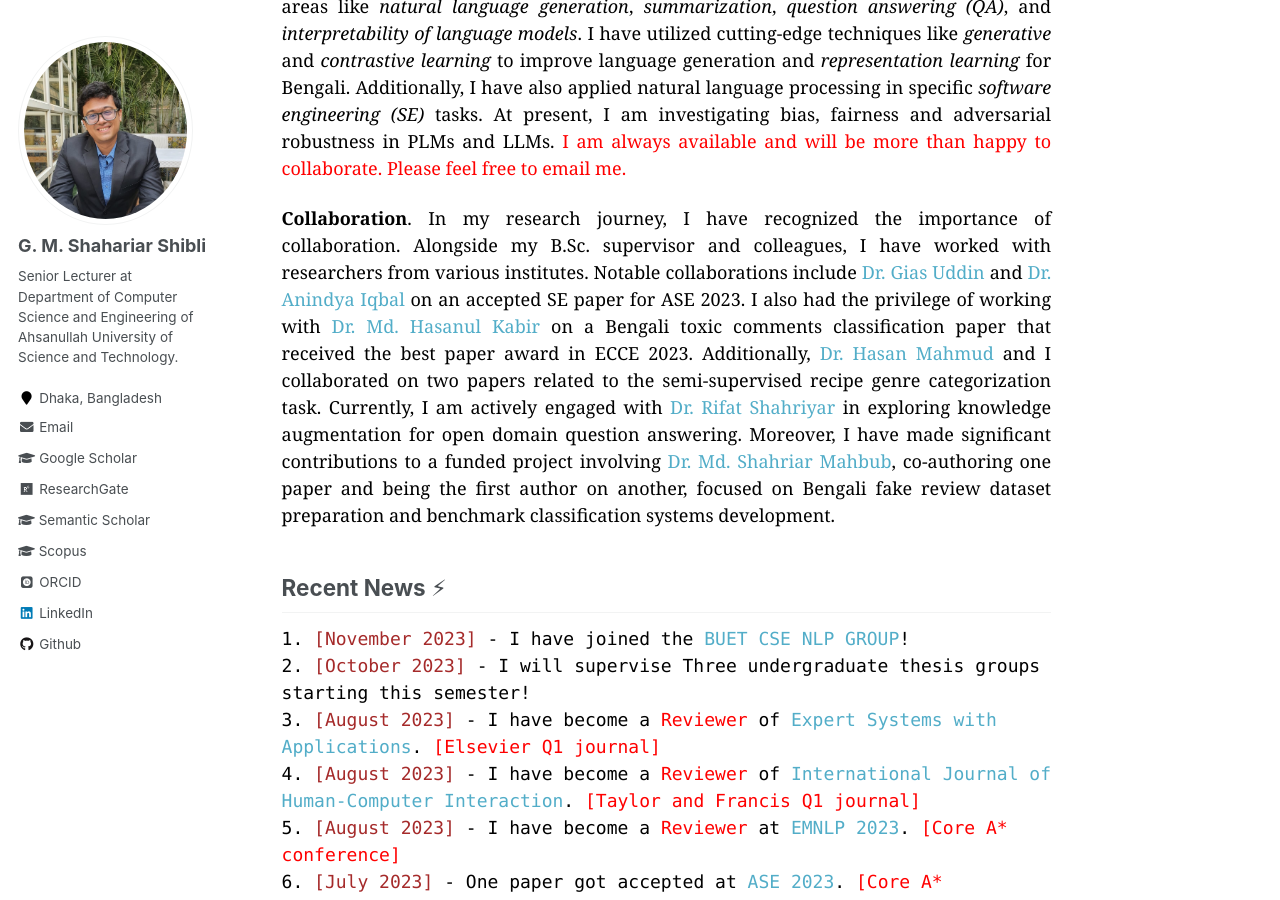
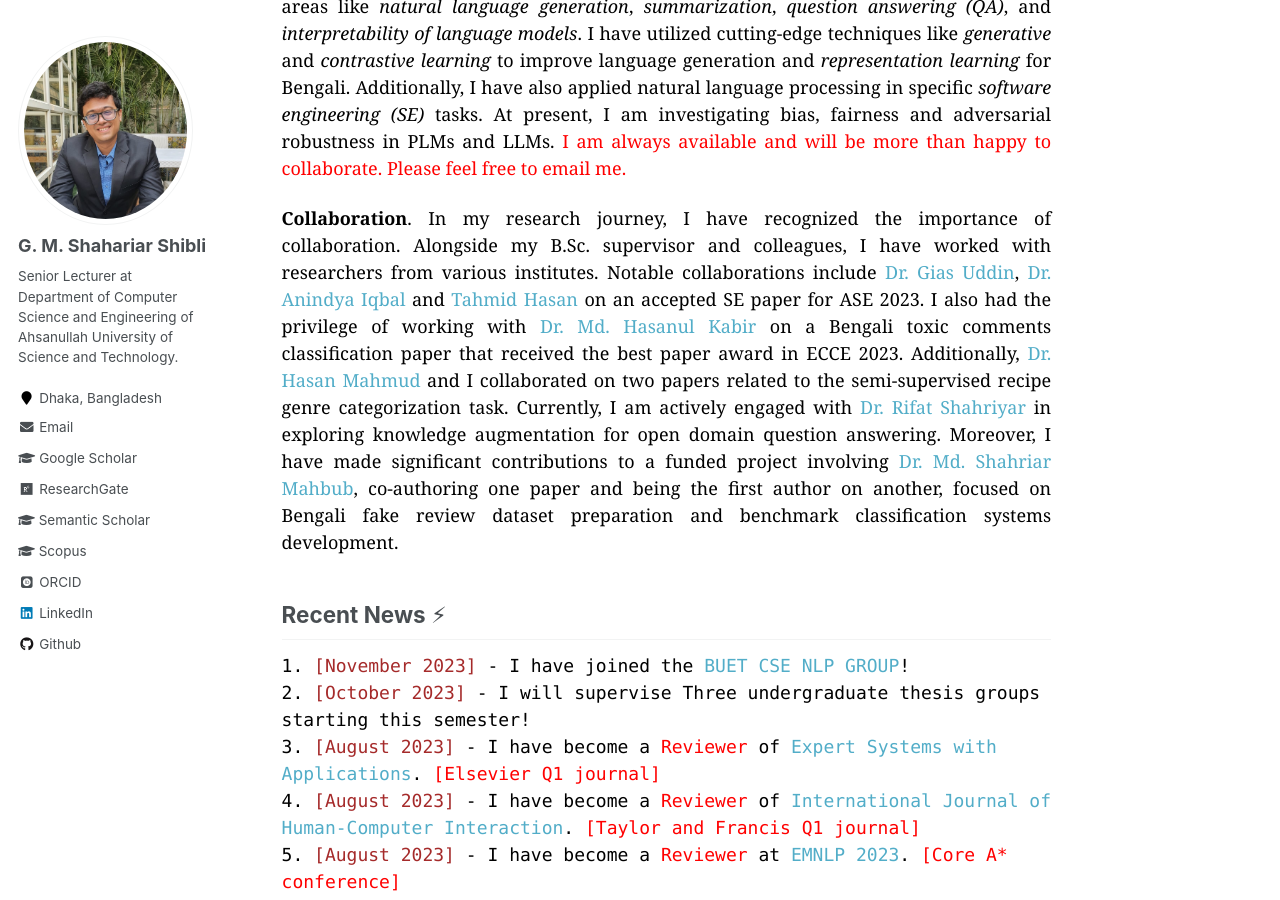
Before and after one commit to shahariar-shibli/shahariar-shibli.github.io, a Jekyll site: the page built from _pages/about.md, in a window 1280 px wide and 900 px high, scrolled down 348 px. Built offline with Jekyll 4.4.1, drawn with Linux system fonts in a browser that asks for light colours; some web fonts are replaced.

Commit message:
Update about.md

```diff
--- a/_pages/about.md
+++ b/_pages/about.md
@@ -28,8 +28,8 @@ Additionally, I have also applied natural language processing in specific <em>so
 <p style="text-align:justify;color:black; font-family:Georgia">
 <b>Collaboration</b>.  In my research journey, I have recognized the importance of collaboration. Alongside my B.Sc. supervisor and
 colleagues, I have worked with researchers from various institutes. Notable collaborations include
-<a href="https://giasuddin.ca/">Dr. Gias Uddin</a> and
-<a href="https://cse.buet.ac.bd/faculty_list/detail/anindyaiqbal">Dr. Anindya Iqbal</a> on an accepted SE paper for ASE 2023. I also
+<a href="https://giasuddin.ca/">Dr. Gias Uddin</a>,
+<a href="https://cse.buet.ac.bd/faculty_list/detail/anindyaiqbal">Dr. Anindya Iqbal</a> and <a href="https://tahmid04.github.io/">Tahmid Hasan</a> on an accepted SE paper for ASE 2023. I also
 had the privilege of working with <a href="https://cse.iutoic-dhaka.edu/profile/hasanul">Dr. Md. Hasanul Kabir</a> on a Bengali toxic
 comments classification paper that received the best paper award in ECCE 2023. Additionally,
 <a href="https://cse.iutoic-dhaka.edu/profile/hasan/education">Dr. Hasan Mahmud</a> and I collaborated on two papers related to the
```
